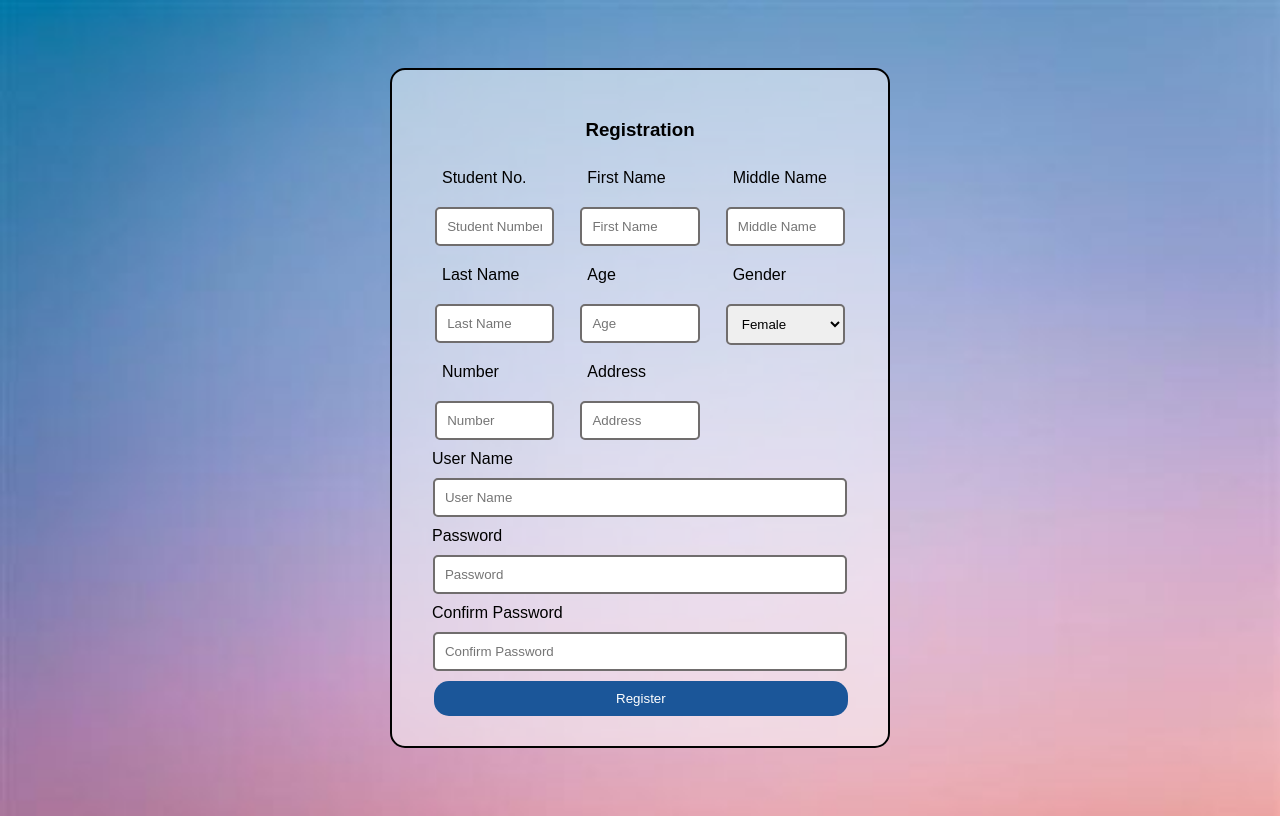
After one commit to trishamitch/sysrch, a PHP site: the page made by with database/register.php in a window 1280 px wide. The commit adds this page. Run offline with PHP 8.4, Linux system fonts and the light colour scheme.

Commit message:
Add files via upload

```diff
--- /dev/null
+++ b/with database/register.php
@@ -0,0 +1,61 @@
+<!DOCTYPE html>
+<html>
+<head>
+    <title>REGISTER</title>
+    <link rel="stylesheet" type="text/css" href="style.css">
+    <style>
+        .title {
+            text-align: center;
+        }
+    </style>
+</head>
+<body>
+    <form action="registration.php" method="post" class="register-form">
+        <div class="title"><h3>Registration</h3></div>
+        <?php if (isset($_GET['error'])) { ?>
+            <p class="error"><?php echo $_GET['error']; ?></p>
+        <?php } ?>
+        <div class="container">
+            <div class="column">
+                <label>Student No.</label>
+                <input type="text" name="idno" placeholder="Student Number">
+
+                <label>Last Name</label>
+                <input type="text" name="lname" placeholder="Last Name">
+
+                <label>Number</label>
+                <input type="text" name="number" placeholder="Number">
+
+            </div>
+            <div class="column">
+                <label>First Name</label>
+                <input type="text" name="fname" placeholder="First Name">
+
+                <label>Age</label>
+                <input type="number" name="age" placeholder="Age">
+
+                <label>Address</label>
+                <input type="text" name="address" placeholder="Address">
+
+            </div>
+            <div class="column">
+                <label>Middle Name</label>
+                <input type="text" name="mname" placeholder="Middle Name">
+
+                <label>Gender</label>
+                <select name="gender">
+                    <option value="female">Female</option>
+                    <option value="male">Male</option>
+                </select>
+            </div>
+        </div>
+        <label>User Name</label>
+        <input type="text" name="uname" placeholder="User Name">
+        <label>Password</label>
+        <input type="password" name="password" placeholder="Password">
+        <label>Confirm Password</label>
+        <input type="password" name="cpassword" placeholder="Confirm Password">
+        <button type="submit">Register</button>
+    </form>
+</body>
+</html>
--- /dev/null
+++ b/with database/style.css
@@ -0,0 +1,96 @@
+body {
+	background-image: url("background.jpg");
+    background-size: cover; /* Set background size to cover */
+    display: flex;
+    justify-content: center;
+    align-items: center;
+    height: 100vh;
+    flex-direction: column;
+}
+
+*{
+	font-family: sans-serif;
+	box-sizing: border-box;
+}
+
+form {
+	width: 500px;
+    border: 2px solid #000000;
+    padding: 30px;
+    background: rgba(255, 255, 255, 0.5);
+    border-radius: 15px;
+}
+
+h2 {
+	text-align: center;
+	margin-bottom: 40px;
+}
+
+input,select {
+	display: block;
+	border: 2px solid #706d6d;
+	width: 95%;
+	padding: 10px;
+	margin: 10px auto;
+	border-radius: 5px;
+}
+label {
+	color: #000000;
+	font-size: 16px;
+	padding: 10px;
+
+}
+
+button {
+	float: right;
+	background: #1b5699;
+	padding: 10px 15px;
+	color: #fff;
+	border-radius: 15px;
+	margin-right: 10px;
+	border: none;
+	width: 95%;
+}
+button:hover{
+	opacity: .7;
+}
+.error {
+   background: #F2DEDE;
+   color: #A94442;
+   padding: 10px;
+   width: 95%;
+   border-radius: 5px;
+   margin: 20px auto;
+}
+
+h1 {
+	text-align: center;
+	color: #fff;
+}
+.container {
+	display: flex;
+	justify-content: space-between;
+	width: 100%;
+}
+.column {
+	flex: 1;
+	padding: 0 10px;
+}
+.links {
+    text-align: center;
+}
+.center{
+    text-align: right;
+    margin-right: 20px;
+}
+
+
+
+/**/
+
+.column {
+    flex: 1; /* Make each column take up equal space */
+    padding: 0 10px;
+    display: flex;
+    flex-direction: column; /* Make the content stack vertically */
+}
```
Also changed, not shown: with database/db_conn.php (added, +12 -0 lines), with database/home.php (added, +24 -0 lines), with database/login.php (added, +58 -0 lines), with database/registration.php (added, +45 -0 lines), with database/background.jpg (added), with database/index.php (line endings or trailing spaces).
